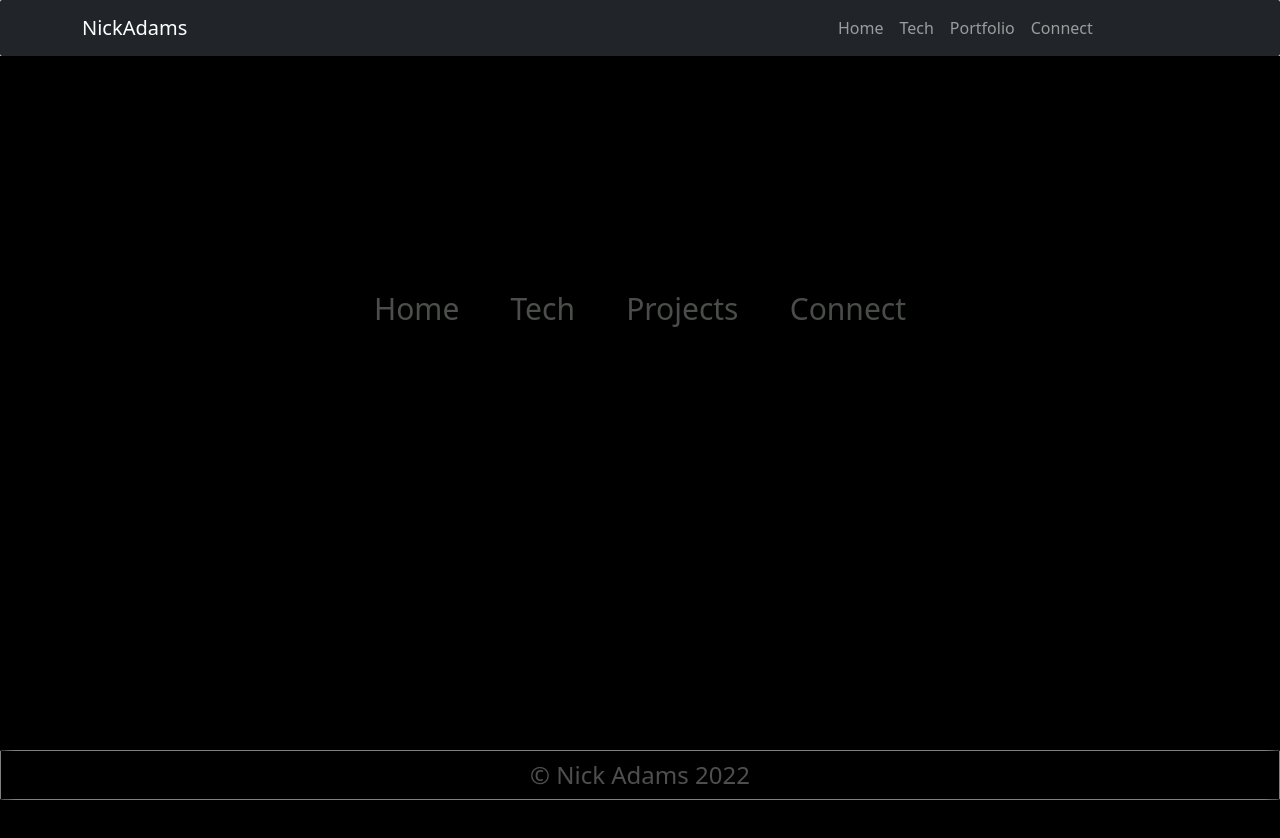
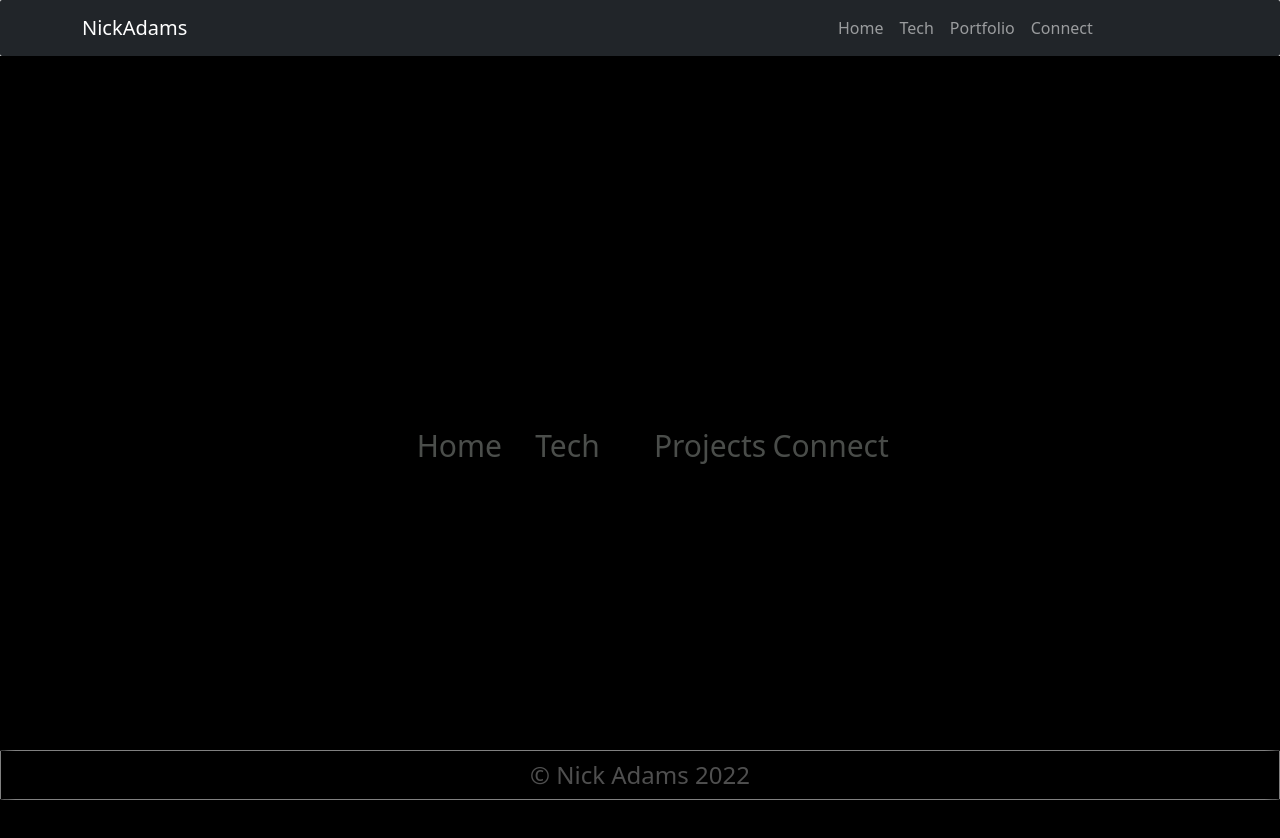
Before and after one commit to Nick-Adams-81/web-dev-portfolio-site, a Next.js app: page / in a window 1280 px wide. Shown: the top 838 px of the page. Built offline with nearby package versions, Linux system fonts and the light colour scheme.

Commit message:
added cols and rows to landing links

```diff
--- a/Components/Links.js
+++ b/Components/Links.js
@@ -1,5 +1,7 @@
 import "animate.css";
 import Link from 'next/link';
+import Row from 'react-bootstrap/Row';
+import Col from 'react-bootstrap/Col';
 
 
 const Links = () => {
@@ -7,10 +9,27 @@
     <>
       <div id="container">
 
-          <Link href="/home"><a id="href-1" className="animate__animated animate__fadeIn">Home</a></Link>
-          <Link href="/tech"><a id="href-4" className="animate__animated animate__fadeIn">Tech</a></Link>
-          <Link href="/projects"><a id="href-2" className="animate__animated animate__fadeIn">Projects</a></Link>
-          <Link href="/connect"><a id="href-3" className="animate__animated animate__fadeIn">Connect</a></Link>
+        <Row>
+          <Col xs={12} sm={6} md={3} className="mx-auto">
+            <Link href="/home"><a id="href-1" className="animate__animated animate__fadeIn">Home</a></Link>
+          </Col>
+
+          <Col xs={12} sm={6} md={3} className="mx-auto">
+            <Link href="/tech"><a id="href-4" className="animate__animated animate__fadeIn">Tech</a></Link>
+          </Col>
+
+          <Col xs={12} sm={6} md={3} className="mx-auto">
+            <Link href="/projects"><a id="href-2" className="animate__animated animate__fadeIn">Projects</a></Link>
+          </Col>
+
+          <Col xs={12} sm={6} md={3} className="mx-auto">
+            <Link href="/connect"><a id="href-3" className="animate__animated animate__fadeIn">Connect</a></Link>
+          </Col>
+
+
+
+        </Row>
+
 
       </div>
 
@@ -22,15 +41,18 @@
         display: flex;
         align-items: center;
         justify-content: center;
-        height: 800px;
+        height: 100vh;
         margin-top: 56px;
-
 
       }
 
       a {
         color: #4B4E4B;
         text-decoration: none;
+        align-items: center;
+        justify-content: center;
+
+
       }
 
       a:hover {
```
